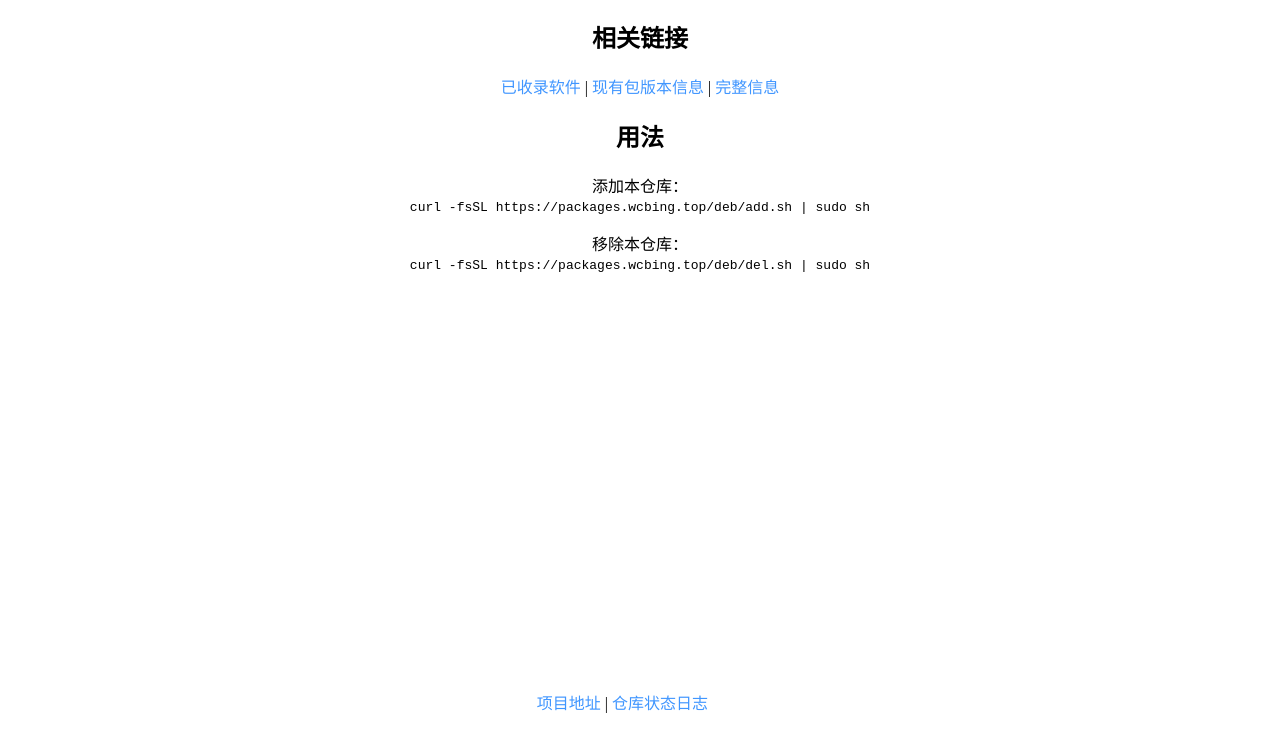
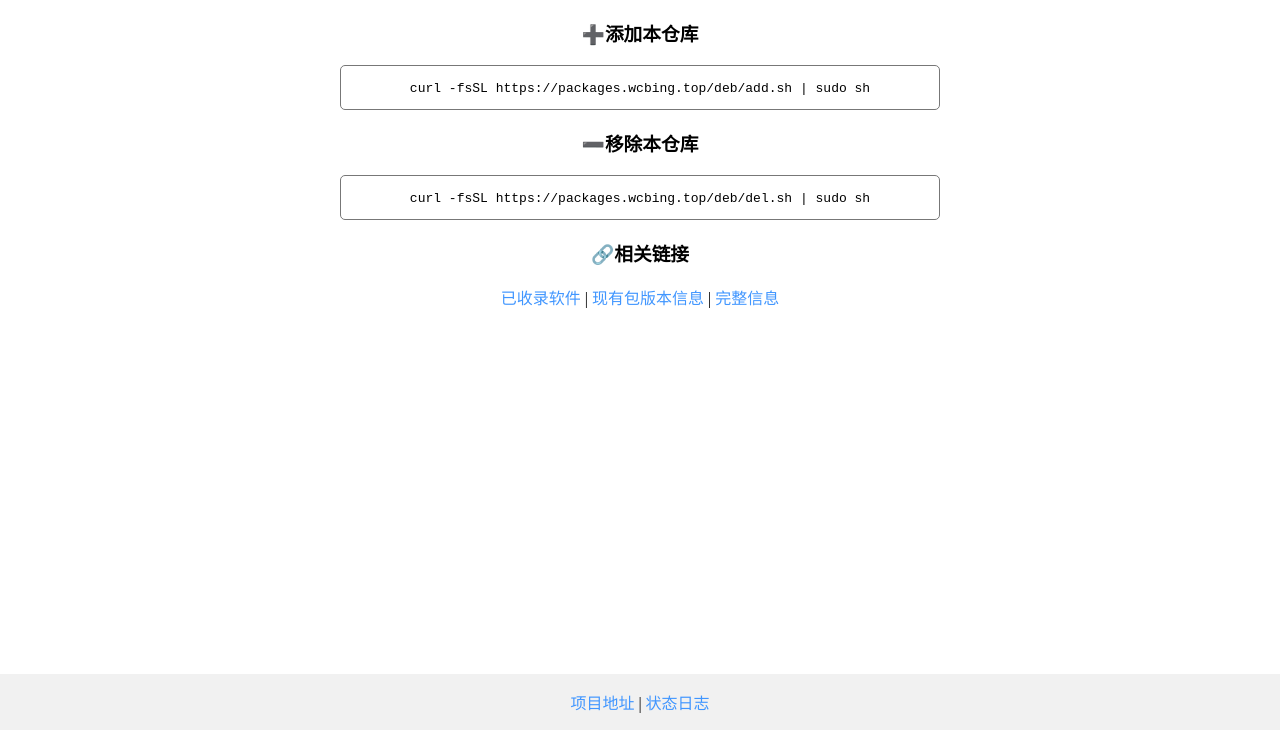
Before and after one commit to wcbing/wcbing-apt-repo, a plain HTML site: page deb/index.html in a window 1280 px wide. Shown: the part 70-800 px from the top of the page. Drawn offline with Linux system fonts and the light colour scheme.

Commit message:
update index.html

```diff
--- a/deb/index.html
+++ b/deb/index.html
@@ -9,29 +9,51 @@
     <style>
         body {
             text-align: center;
+            max-width: 600px;
+            margin: 0 auto;
         }
 
         a {
             color: #4096ff;
             text-decoration: none;
         }
+
+        .code-blocks {
+            border: 1px solid #777;
+            padding: 0.8em;
+            border-radius: 5px;
+        }
+
+        .footer {
+            position: fixed;
+            bottom: 0;
+            left: 0;
+            width: 100%;
+            padding: 1em 0;
+            background-color: #f1f1f1;
+        }
     </style>
 </head>
 
 <body>
     <h1>wcbing 的 APT 软件源</h1>
-    <h2>相关链接</h2>
+    <h3>➕添加本仓库</h3>
+    <p class="code-blocks">
+        <code>curl -fsSL https://packages.wcbing.top/deb/add.sh | sudo sh</code>
+    </p>
+    <h3>➖移除本仓库</h3>
+    <p class="code-blocks">
+        <code>curl -fsSL https://packages.wcbing.top/deb/del.sh | sudo sh</code>
+    </p>
+    <h3>🔗相关链接</h3>
     <p>
         <a href="https://github.com/wcbing/wcbing-apt-repo#已收录软件">已收录软件</a> |
         <a href="./version.txt">现有包版本信息</a> | <a href="./Packages">完整信息</a>
     </p>
-    <h2>用法</h2>
-    <p>添加本仓库：<br /><code>curl -fsSL https://packages.wcbing.top/deb/add.sh | sudo sh</code> </p>
-    <p>移除本仓库：<br /><code>curl -fsSL https://packages.wcbing.top/deb/del.sh | sudo sh</code> </p>
-    <p style="position: absolute;bottom: 0;width: 96%">
+    <div class="footer">
         <a href="https://github.com/wcbing/wcbing-apt-repo">项目地址</a> |
-        <a href="./status.txt">仓库状态日志</a>
-    </p>
+        <a href="./status.txt">状态日志</a>
+    </div>
 </body>
 
 </html>
```
